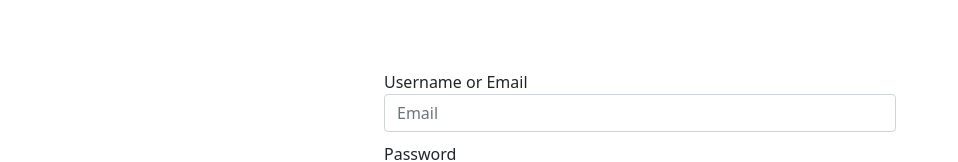
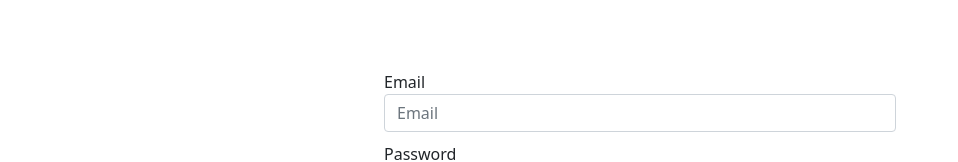
Before and after one commit to kylecjacob/my-wellness-planner, an Angular app in the folder my-wellness-planner-ui/: page / in a window 1280 px wide. Shown: the part 178-340 px from the top of the page, without its empty margins (0-958 px from the left). Built offline with nearby package versions, Linux system fonts and the light colour scheme.

Commit message:
Change username field name and increment version to 1

```diff
--- a/my-wellness-planner-ui/package.json
+++ b/my-wellness-planner-ui/package.json
@@ -1,6 +1,6 @@
 {
   "name": "my-wellness-planner-ui",
-  "version": "0.0.0",
+  "version": "1.0.0",
   "scripts": {
     "ng": "ng",
     "start": "ng serve",
--- a/my-wellness-planner-ui/src/app/login/login.component.html
+++ b/my-wellness-planner-ui/src/app/login/login.component.html
@@ -1,6 +1,6 @@
 <div class="login-form">
   <div class="form-group">
-    <label for="exampleInputEmail1">Username or Email</label>
+    <label for="exampleInputEmail1">Email</label>
     <input type="email" class="form-control" id="email_input" aria-describedby="emailHelp" placeholder="Email">
   </div>
   <div class="form-group">
@@ -8,8 +8,8 @@
     <input type="password" class="form-control" id="passwword_input" placeholder="Password">
   </div>
   <div class="form-check stay-logged-in">
-    <input type="checkbox" class="form-check-input" id="exampleCheck1">
-    <label class="form-check-label" for="exampleCheck1">Stay logged in</label>
+    <input type="checkbox" class="form-check-input" id="stay_logged_in_input">
+    <label class="form-check-label" for="stay_logged_in_input">Stay logged in</label>
   </div>
   <button class="btn btn-primary" (click)="onSubmitClicked()">Login</button>
 </div>
```
